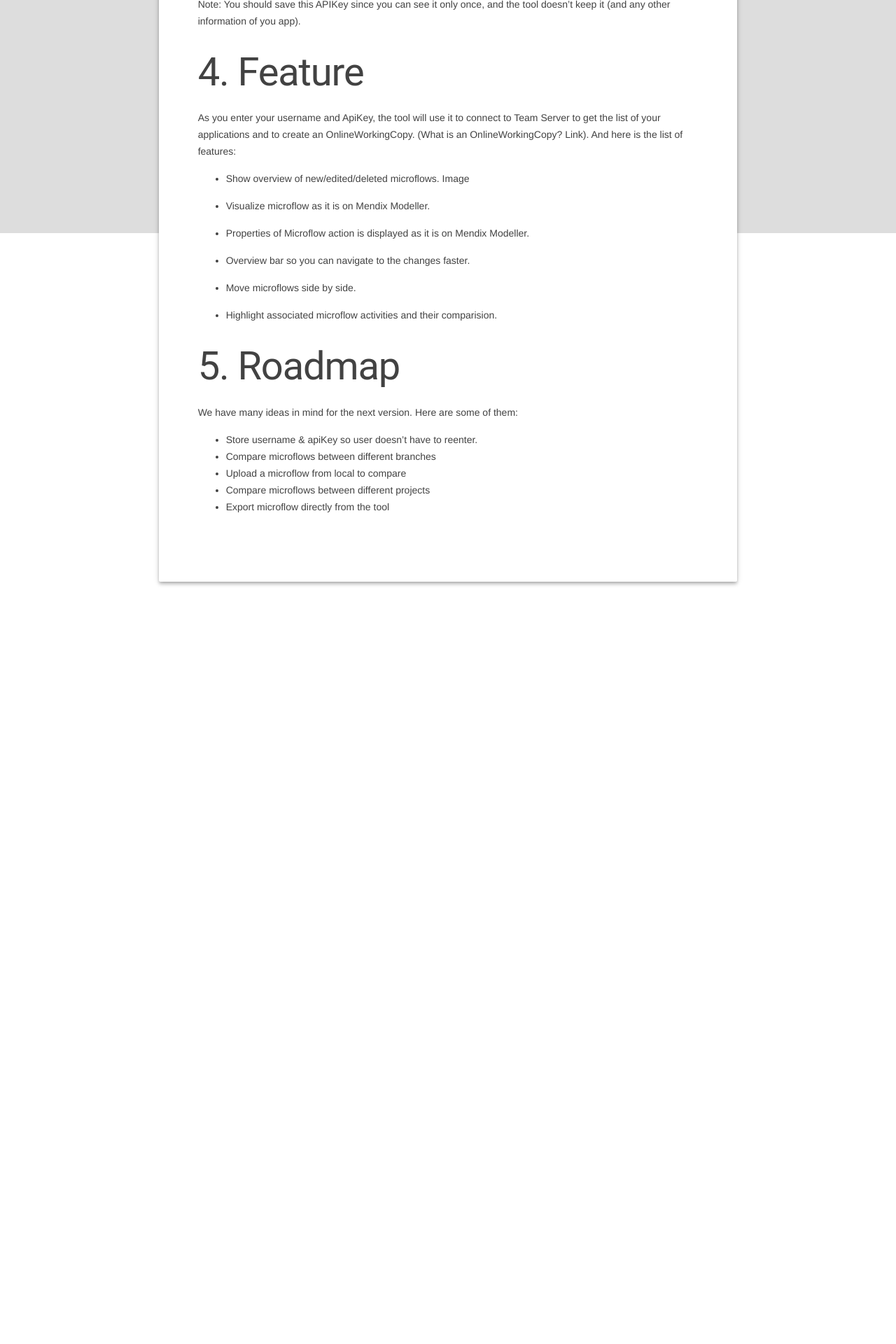
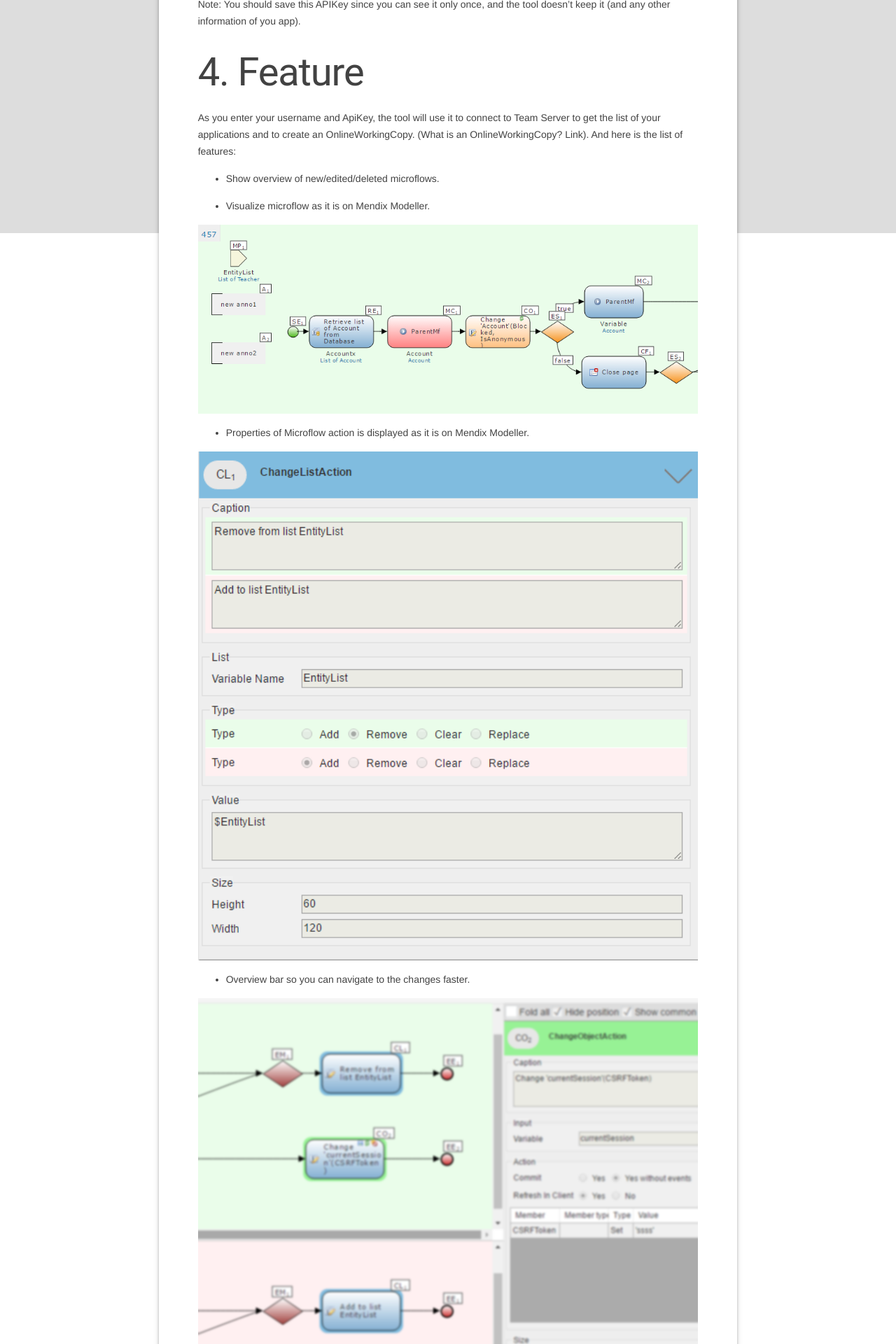
Before and after one commit to vietduc1441/vietduc1441.github.io, a Jekyll site: the page built from mxmfdiff.md, in a window 1280 px wide. Shown: the part 1627-3547 px from the top of the page at 70% size. Built offline with Jekyll 4.4.1, drawn with Linux system fonts in a browser that asks for light colours; nearby versions of some CDN libraries; some of the changed text lies outside the part shown.

Commit message:
some update

```diff
--- a/mxmfdiff.md
+++ b/mxmfdiff.md
@@ -46,15 +46,28 @@ Note: You should save this APIKey since you can see it only once, and the tool d
 As you enter your username and ApiKey, the tool will use it to connect to Team Server to get the list of your applications and to create an OnlineWorkingCopy.
 (What is an OnlineWorkingCopy? Link). And here is the list of features:
 
-- Show overview of new/edited/deleted microflows. Image
+- Show overview of new/edited/deleted microflows.
+
+
 
 - Visualize microflow as it is on Mendix Modeller.
 
+![over_view](https://raw.githubusercontent.com/vietduc1441/vietduc1441.github.io/master/img/mf.png)
+
 - Properties of Microflow action is displayed as it is on Mendix Modeller.
+
+![properties](https://raw.githubusercontent.com/vietduc1441/vietduc1441.github.io/master/img/prop.png)
+
 
 - Overview bar so you can navigate to the changes faster.
 
+![ovvbar](https://raw.githubusercontent.com/vietduc1441/vietduc1441.github.io/master/img/ovvbar.png)
+
+
 - Move microflows side by side.
+
+<iframe width="640" height="360" src="https://www.youtube.com/embed/UpkE3kJURWM?rel=0" frameborder="0" ></iframe>
+
 
 - Highlight associated microflow activities and their comparision.
 
```
